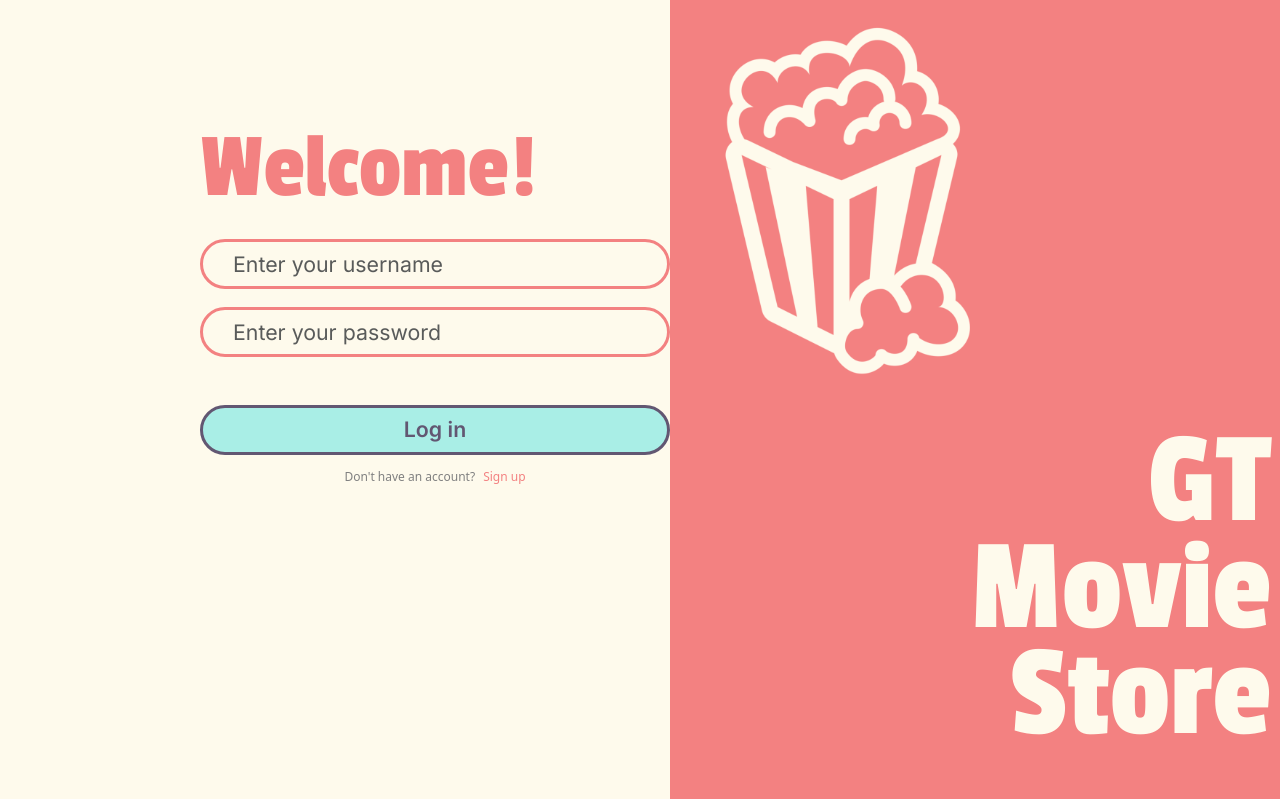
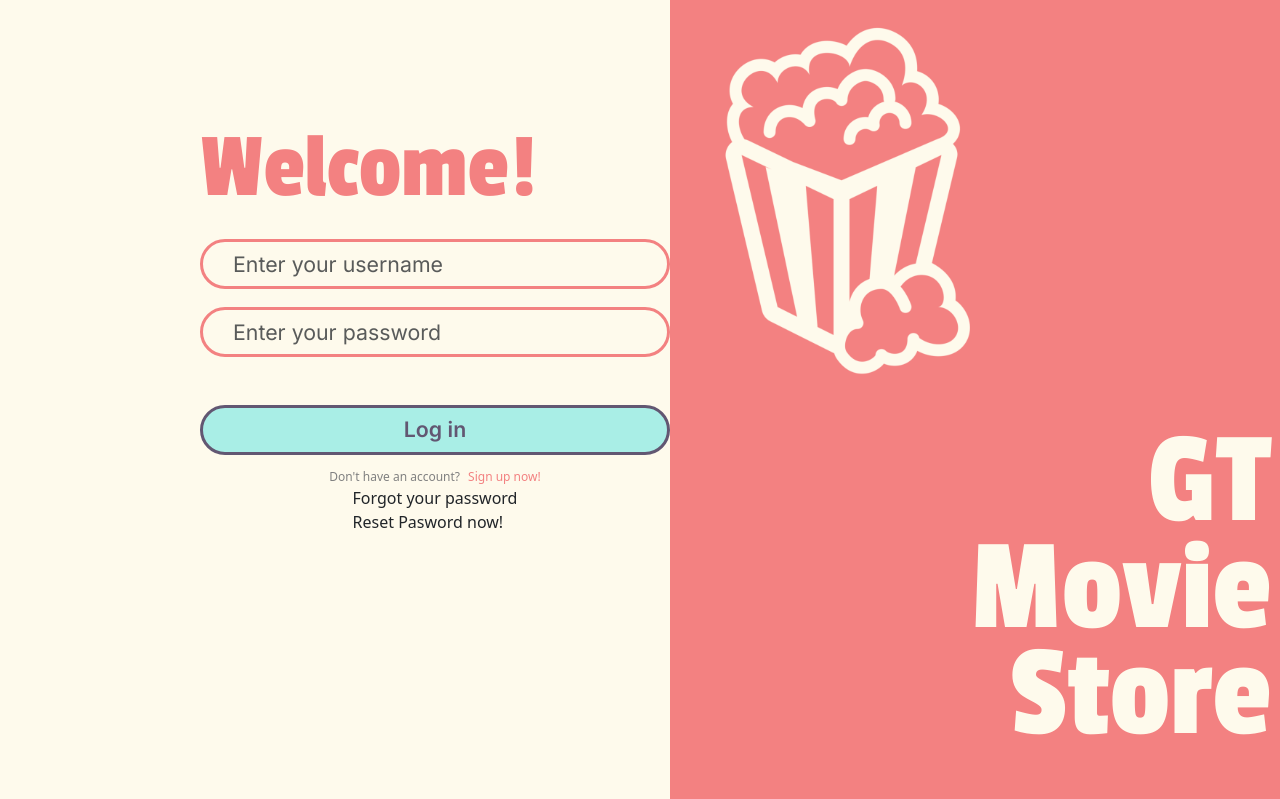
Before and after one commit to j00b33/moviesstore, a Django app: page /accounts/login/ in a window 1280 px wide; the page is wider, and only the part inside the window is pictured. Shown: the part 55-854 px from the top of that part. Run offline with Django 5.2, Linux system fonts and the light colour scheme; some libraries are stand-ins or nearby versions; some web fonts are replaced.

Commit message:
added reset password functionality

```diff
--- a/accounts/forms.py
+++ b/accounts/forms.py
@@ -1,6 +1,8 @@
 from django.contrib.auth.forms import UserCreationForm
 from django.forms.utils import ErrorList
 from django.utils.safestring import mark_safe
+from django import forms
+
 class CustomErrorList(ErrorList):
     def __str__(self):
         if not self:
@@ -19,3 +21,7 @@ class CustomUserCreationForm(UserCreationForm):
         for fieldname in ['username', 'password1', 'password2']:
             self.fields[fieldname].help_text = None
             self.fields[fieldname].widget.attrs.update({'class': 'form-control', 'placeholder': placeholders[fieldname]})
+
+class PasswordResetForm(forms.Form):
+    username = forms.CharField(max_length=150, required=True, widget=forms.TextInput(attrs={'placeholder': 'Username'}))
+    new_password = forms.CharField(widget=forms.PasswordInput(attrs={'placeholder': 'New Password'}), required=True)
--- a/accounts/templates/accounts/Login.html
+++ b/accounts/templates/accounts/Login.html
@@ -40,8 +40,12 @@
         <div id="signupRow">
           <div>Don't have an account?</div>
           <a class="nav-link gosignup" href="{% url 'accounts.signup' %}"
-            >Sign up</a
-          >
+            >Sign up now!</a>
+        </div>
+        <div id="resetRow">
+          <div>Forgot your password</div>
+          <a class="nav-link goreset" href="{% url 'accounts.reset' %}"
+            >Reset Pasword now!</a>
         </div>
       </div>
     </form>
--- a/accounts/urls.py
+++ b/accounts/urls.py
@@ -5,4 +5,5 @@ urlpatterns = [
     path('login/', views.login, name='accounts.login'),
     path('logout/', views.logout, name='accounts.logout'),
     path('orders/', views.orders, name='accounts.orders'),
+    path('reset/', views.reset, name='accounts.reset'),
 ]
--- a/accounts/views.py
+++ b/accounts/views.py
@@ -1,13 +1,15 @@
 from django.shortcuts import render
 from django.contrib.auth import login as auth_login, authenticate, logout as auth_logout
-from .forms import CustomUserCreationForm, CustomErrorList
+from .forms import CustomUserCreationForm, CustomErrorList, PasswordResetForm
 from django.shortcuts import redirect
 from django.contrib.auth.decorators import login_required
 from django.contrib.auth.models import User
+from django.contrib import messages
 @login_required
 def logout(request):
     auth_logout(request)
     return redirect('movies.index')
+
 def login(request):
     template_data = {}
     template_data['title'] = 'Login'
@@ -45,6 +47,8 @@ def signup(request):
             template_data['form'] = form
             return render(request, 'accounts/signup.html',
                 {'template_data': template_data})
+
+
 @login_required
 def orders(request):
     template_data = {}
@@ -52,4 +56,34 @@ def orders(request):
     template_data['orders'] = request.user.order_set.all()
     return render(request, 'accounts/orders.html',
         {'template_data': template_data})
+
+
+def reset(request):
+    template_data = {}
+    template_data['title'] = 'Reset Password'
+
+    if request.method == 'GET':
+        # Instantiate the form
+        form = PasswordResetForm()
+        return render(request, 'accounts/reset.html', {'template_data': template_data, 'form': form})
+
+    elif request.method == 'POST':
+        form = PasswordResetForm(request.POST)
+
+        if form.is_valid():
+            username = form.cleaned_data['username']
+            new_password = form.cleaned_data['new_password']
+
+            try:
+                user = User.objects.get(username=username)
+                user.delete()
+
+                new_user = User.objects.create_user(username=username, password=new_password)
+                auth_login(request, new_user)
+                messages.success(request, 'Your password has been reset successfully.')
+                return redirect('movies.index')
+            except User.DoesNotExist:
+                template_data['error'] = '* No account found with that username.'
+                return render(request, 'accounts/reset.html', {'template_data': template_data, 'form': form})
+
 # Create your views here.
```
Also changed, not shown: accounts/templates/accounts/reset.html (added, +16 -0 lines), db.sqlite3.
